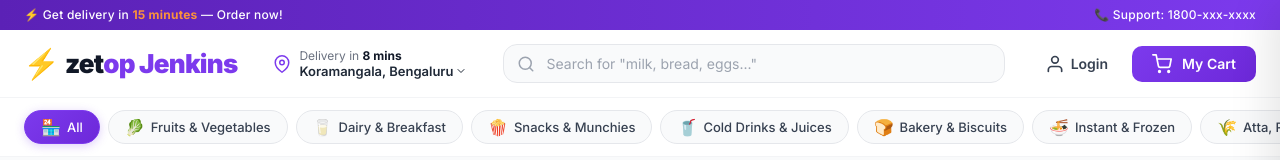
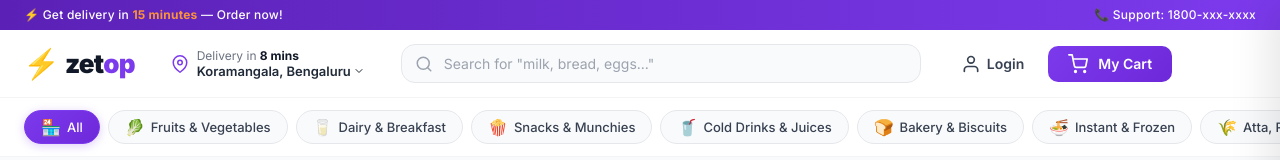
Before and after one commit to JOHOTechy/ecom-frontend, a React (Vite) app: page / in a window 1280 px wide. Shown: the top 160 px of the page. Built offline with nearby package versions, Linux system fonts and the light colour scheme.

Commit message:
Update Header.jsx

```diff
--- a/src/components/Header.jsx
+++ b/src/components/Header.jsx
@@ -39,7 +39,7 @@ export default function Header({ onSearch }) {
           <a href="/" className="header__logo" id="logo-link">
             <span className="header__logo-icon">⚡</span>
             <span className="header__logo-text">
-              zet<span className="header__logo-accent">op Jenkins</span>
+              zet<span className="header__logo-accent">op </span>
             </span>
           </a>
 
```
